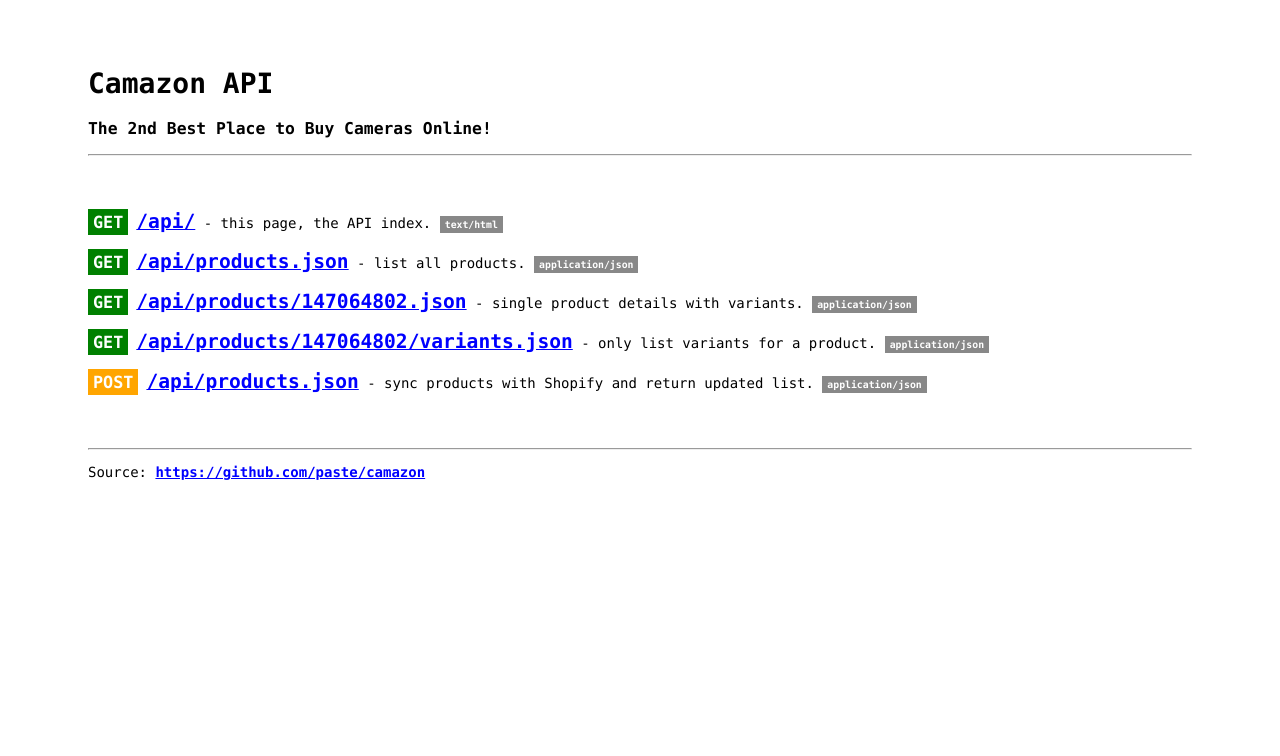
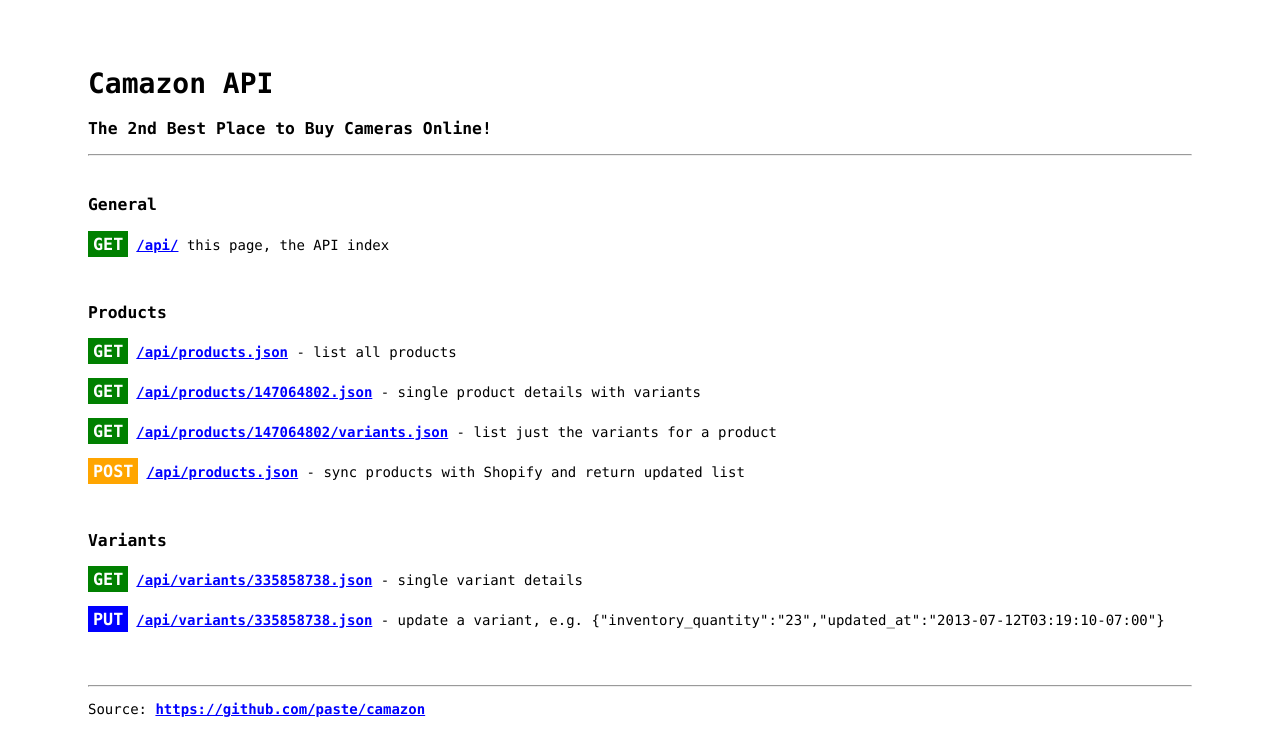
Before and after one commit to aoxborrow/camerazon, a PHP site: page /source/api.html in a window 1280 px wide. Shown: the top 756 px of the page. Run offline with PHP 8.4, Linux system fonts and the light colour scheme.

Commit message:
update variants/inventory via PUT

```diff
--- a/source/api.html
+++ b/source/api.html
@@ -7,13 +7,12 @@
 		}
 		a {
 			font-weight: bold;
-			font-size: 1.4em;
 			color: blue;
 		}
 		a:hover {
 			color: purple;
 		}
-		.get, .post, .type {
+		.get, .post, .put, .type {
 			display: inline-block;
 			padding: 3px 5px;
 			background-color: green;
@@ -21,6 +20,9 @@
 			font-size: 1.2em;
 			margin-right: 8px;
 			font-weight: bold;
+		}
+		.put {
+			background-color: blue;
 		}
 		.post  {
 			background-color: orange;
@@ -34,13 +36,24 @@
 	<body>
 		<h1>Camazon API</h1>
 		<h3>The 2nd Best Place to Buy Cameras Online!</h3>
-		<hr><br/><br/>
+		<hr><br/>
 
-		<p><b class="get">GET</b><a href="/api/products.json">/api/</a> - this page, the API index. <b class="type">text/html</b></p>
-		<p><b class="get">GET</b><a href="/api/products.json">/api/products.json</a> - list all products. <b class="type">application/json</b></p>
-		<p><b class="get">GET</b><a href="/api/products/147064802.json">/api/products/147064802.json</a> - single product details with variants. <b class="type">application/json</b></p>
-		<p><b class="get">GET</b><a href="/api/products/147064802/variants.json">/api/products/147064802/variants.json</a> - only list variants for a product. <b class="type">application/json</b></p>
-		<p><b class="post">POST</b><a href="/api/products.json">/api/products.json</a> - sync products with Shopify and return updated list. <b class="type">application/json</b></p>
+		<h3>General</h3>
+		<p><b class="get">GET</b><a href="/api/products.json">/api/</a> this page, the API index</p>
+
+		<br/>
+		<h3>Products</h3>
+		<p><b class="get">GET</b><a href="/api/products.json">/api/products.json</a> - list all products</p>
+		<p><b class="get">GET</b><a href="/api/products/147064802.json">/api/products/147064802.json</a> - single product details with variants</p>
+		<p><b class="get">GET</b><a href="/api/products/147064802/variants.json">/api/products/147064802/variants.json</a> - list just the variants for a product</p>
+		<p><b class="post">POST</b><a href="/api/products.json">/api/products.json</a> - sync products with Shopify and return updated list</p>
+
+		<br/>
+		<h3>Variants</h3>
+		<p><b class="get">GET</b><a href="/api/variants/335858738.json">/api/variants/335858738.json</a> - single variant details</p>
+
+		<p><b class="put">PUT</b><a href="/api/variants/335858738.json">/api/variants/335858738.json</a> - update a variant, e.g. {"inventory_quantity":"23","updated_at":"2013-07-12T03:19:10-07:00"}</p>
+
 
 		<br/><br/><hr>
 		<p>Source: <a style="font-size: 1em;" href="https://github.com/paste/camazon">https://github.com/paste/camazon</a></p>
```
Also changed, not shown: resources/Products.php (+8 -35 lines), resources/Variants.php (added, +87 -0 lines).
